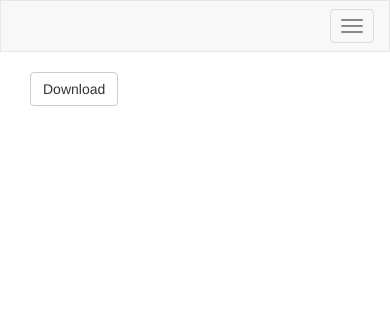
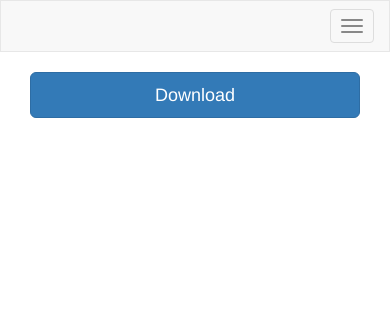
Before and after one commit to Adam-Davenport/magic, a Django app: template cards/templates/cards/battledecks.html in a window 390 px wide. Shown: the top 312 px of the page. Run offline with Django 3.2, Linux system fonts and the light colour scheme; the template is opened without the code that fills it: most values are stand-ins (such as "Sample title", 1, 10 or a date in 2020); some libraries are stand-ins or nearby versions.

Commit message:
Styling page

```diff
--- a/cards/templates/cards/battledecks.html
+++ b/cards/templates/cards/battledecks.html
@@ -1,8 +1,10 @@
 {% extends "base.html" %}
 {% block body_block %}
+{% load static %}
+    <link rel="stylesheet" href="{% static "css/battle.css" %}">
     {% for pack in packs %}
-        <div class="col-sm-4">
-            <a href="{{pack.cards.url}}" class="btn btn-default">Download</a>
+        <div class="col-sm-4 deck">
+            <a href="{{pack.cards.url}}" class="btn btn-primary btn-lg btn-block">Download</a>
         </div>
     {% endfor %}
 {% endblock body_block %}
```
